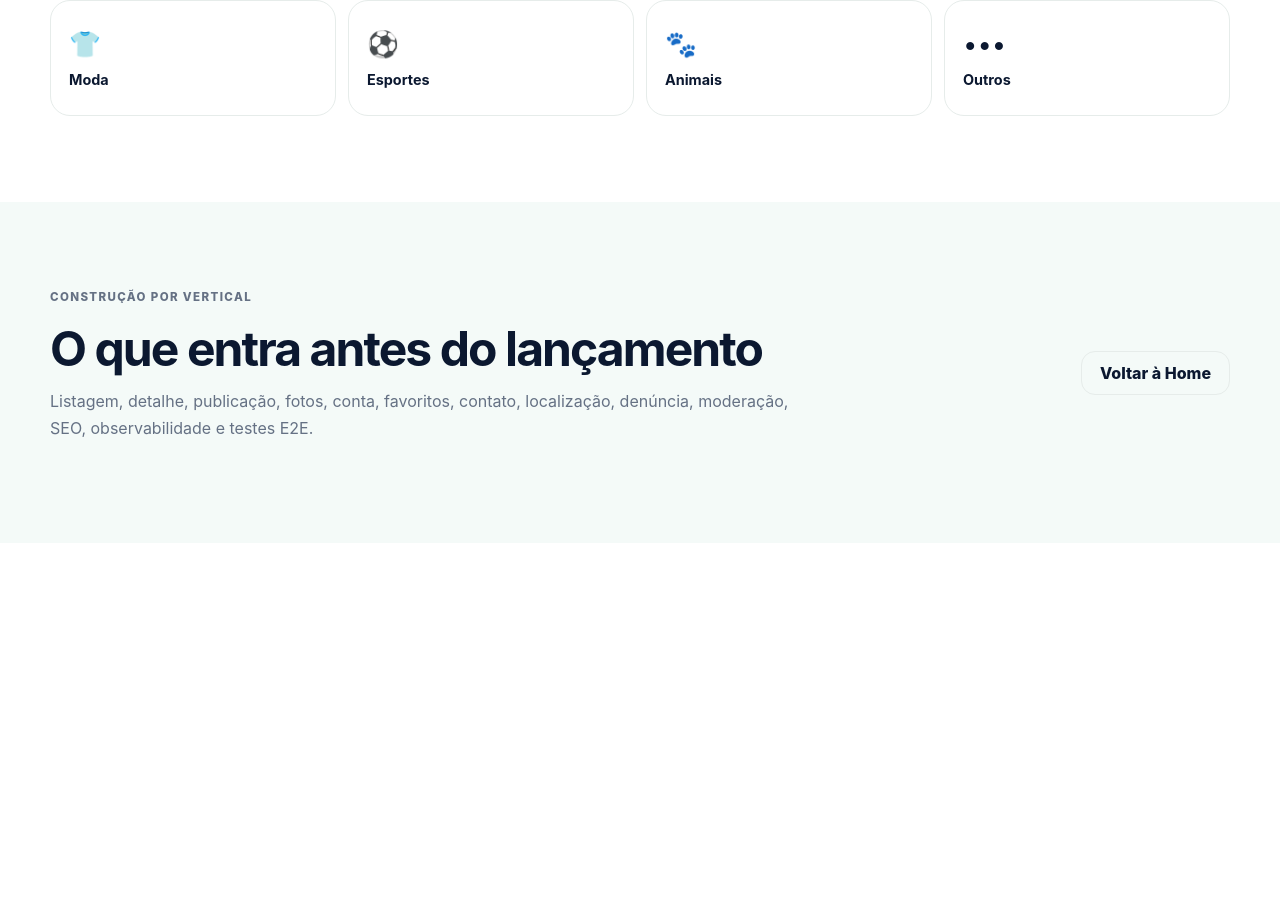
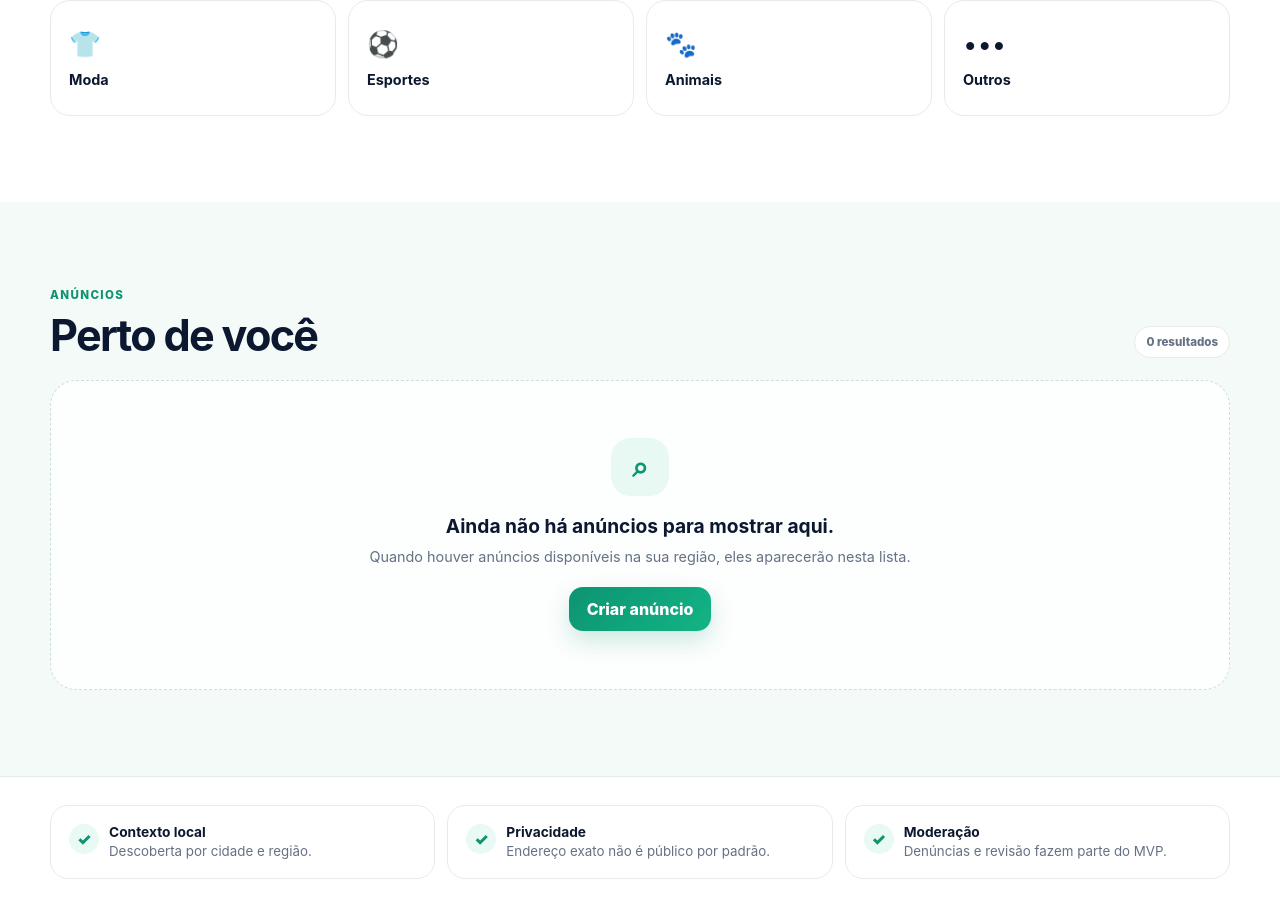
Before and after one commit to washingtonmsdj/teste-acheguese, a Next.js app: page /classificados in a window 1280 px wide. Shown: the part 957-1874 px from the top of the page. Before the commit the page ends 1500 px from the top, so only its background shows below. Built offline with nearby package versions, Linux system fonts and the light colour scheme.

Commit message:
feat: make classifieds discovery product-ready

```diff
--- a/src/app/classificados/page.tsx
+++ b/src/app/classificados/page.tsx
@@ -1,6 +1,11 @@
 import type { Metadata } from 'next';
 import Link from 'next/link';
-import { classifiedCategories } from '@/features/classifieds/domain/categories';
+import { ClassifiedCategoryNav } from '@/features/classifieds/components/category-nav';
+import { ClassifiedsEmptyState } from '@/features/classifieds/components/empty-state';
+import {
+  classifiedCategories,
+  isClassifiedCategoryId,
+} from '@/features/classifieds/domain/categories';
 import { SiteHeader } from '@/shared/layout/site-header';
 import { MobileTabbar } from '@/shared/layout/mobile-tabbar';
 
@@ -9,30 +14,66 @@ export const metadata: Metadata = {
   description: 'Classificados locais do Achegue-se: encontre e anuncie perto de você.',
 };
 
-export default function ClassifiedsPage() {
+type ClassifiedsPageProps = {
+  searchParams: Promise<{
+    q?: string;
+    categoria?: string;
+  }>;
+};
+
+export default async function ClassifiedsPage({
+  searchParams,
+}: ClassifiedsPageProps) {
+  const params = await searchParams;
+  const query = params.q?.trim().slice(0, 120) || undefined;
+  const activeCategory =
+    params.categoria && isClassifiedCategoryId(params.categoria)
+      ? params.categoria
+      : undefined;
+  const category = activeCategory
+    ? classifiedCategories.find((item) => item.id === activeCategory)
+    : undefined;
+  const hasFilters = Boolean(query || activeCategory);
+
   return (
     <main>
       <SiteHeader />
+
       <section className="classifiedHero">
         <div className="container classifiedHeroGrid">
           <div>
             <p className="eyebrow">Classificados Achegue-se</p>
             <h1>Compre e venda <em>perto de você.</em></h1>
             <p>
-              Um marketplace local pensado para descoberta por região, publicação rápida,
-              segurança e moderação.
+              Encontre oportunidades da sua região e publique de forma simples,
+              com foco em clareza, segurança e moderação.
             </p>
+
             <form className="classifiedSearch" action="/classificados">
-              <label className="srOnly" htmlFor="classified-search">Buscar classificados</label>
-              <input id="classified-search" name="q" placeholder="O que você está procurando?" />
+              <label className="srOnly" htmlFor="classified-search">
+                Buscar classificados
+              </label>
+              <input
+                id="classified-search"
+                name="q"
+                defaultValue={query}
+                placeholder="O que você está procurando?"
+                autoComplete="off"
+              />
+              {activeCategory && (
+                <input type="hidden" name="categoria" value={activeCategory} />
+              )}
               <button className="searchButton" type="submit">Buscar</button>
             </form>
           </div>
+
           <aside className="classifiedPitch">
-            <span>Venda algo hoje</span>
-            <strong>Publique em poucos passos.</strong>
-            <p>Fotos, categoria, preço e região — sem complicação.</p>
-            <Link className="primaryButton linkButton" href="/classificados/novo">Criar anúncio</Link>
+            <span>Anuncie no seu bairro</span>
+            <strong>Venda algo sem complicação.</strong>
+            <p>Fotos, categoria, preço e região em um fluxo direto e mobile-first.</p>
+            <Link className="primaryButton linkButton" href="/classificados/novo">
+              Criar anúncio
+            </Link>
           </aside>
         </div>
       </section>
@@ -41,33 +82,49 @@ export default function ClassifiedsPage() {
         <div className="sectionHeading">
           <div>
             <p className="eyebrow">Explorar</p>
-            <h2>Categorias de Classificados</h2>
-            <p>Estrutura inicial do primeiro vertical completo do MVP.</p>
+            <h2>Categorias</h2>
+            <p>Escolha uma categoria ou faça uma busca direta.</p>
           </div>
+          {hasFilters && <Link href="/classificados">Limpar filtros →</Link>}
         </div>
-        <div className="classifiedCategoryGrid">
-          {classifiedCategories.map((category) => (
-            <Link href={`/classificados?categoria=${category.id}`} key={category.id}>
-              <span aria-hidden="true">{category.icon}</span>
-              <strong>{category.label}</strong>
-            </Link>
-          ))}
+
+        <ClassifiedCategoryNav
+          activeCategory={activeCategory}
+          query={query}
+        />
+      </section>
+
+      <section className="section sectionSoft">
+        <div className="container">
+          <div className="classifiedResultsHeader">
+            <div>
+              <p className="eyebrow">Anúncios</p>
+              <h2>
+                {category
+                  ? category.label
+                  : query
+                    ? `Resultados para “${query}”`
+                    : 'Perto de você'}
+              </h2>
+            </div>
+            <span>0 resultados</span>
+          </div>
+
+          <ClassifiedsEmptyState
+            query={query}
+            hasFilters={hasFilters}
+          />
         </div>
       </section>
 
-      <section className="section sectionSoft">
-        <div className="container releasePanel">
-          <div>
-            <p className="eyebrow">Construção por vertical</p>
-            <h2>O que entra antes do lançamento</h2>
-            <p>
-              Listagem, detalhe, publicação, fotos, conta, favoritos, contato, localização,
-              denúncia, moderação, SEO, observabilidade e testes E2E.
-            </p>
-          </div>
-          <Link href="/" className="ghostButton linkButton">Voltar à Home</Link>
+      <section className="classifiedTrust">
+        <div className="container trustGrid">
+          <div><span>✓</span><strong>Contexto local</strong><small>Descoberta por cidade e região.</small></div>
+          <div><span>✓</span><strong>Privacidade</strong><small>Endereço exato não é público por padrão.</small></div>
+          <div><span>✓</span><strong>Moderação</strong><small>Denúncias e revisão fazem parte do MVP.</small></div>
         </div>
       </section>
+
       <MobileTabbar />
     </main>
   );
--- a/src/app/globals.css
+++ b/src/app/globals.css
@@ -56,7 +56,7 @@ h1, h2, h3, p { margin-top: 0; }
 .searchBox { margin-top: 26px; display: grid; grid-template-columns: 1fr; gap: 10px; padding: 10px; background: white; border: 1px solid var(--line); border-radius: 20px; box-shadow: var(--shadow); }
 .searchBox input { border: 0; outline: 0; min-width: 0; padding: 14px 12px; color: var(--ink); }
 .locationButton, .searchButton, .primaryButton, .ghostButton { border: 0; border-radius: 14px; min-height: 44px; padding: 0 18px; font-weight: 800; cursor: pointer; }
-.locationButton { background: #f5f8f7; color: #314256; text-align: left; }
+.locationButton { display: flex; align-items: center; background: #f5f8f7; color: #314256; text-align: left; cursor: default; }
 .searchButton, .primaryButton { color: white; background: linear-gradient(135deg, var(--brand), #13b486); box-shadow: 0 10px 24px rgba(12,148,112,.20); }
 .ghostButton { color: var(--ink); background: transparent; border: 1px solid var(--line); }
 
@@ -280,6 +280,11 @@ footer .brand small { color: #b9ded4; }
   border-color: rgba(12,148,112,.26);
   box-shadow: 0 12px 30px rgba(11,24,48,.07);
 }
+.classifiedCategoryGrid a.active {
+  border-color: var(--brand);
+  background: #effaf6;
+  box-shadow: 0 10px 26px rgba(12,148,112,.10);
+}
 .classifiedCategoryGrid span { font-size: 1.6rem; }
 .classifiedCategoryGrid strong { font-size: .9rem; }
 
@@ -425,3 +430,104 @@ footer .brand small { color: #b9ded4; }
   .formLayout { grid-template-columns: .85fr 1.15fr; align-items: start; gap: 70px; }
   .formIntro { position: sticky; top: 120px; }
 }
+
+
+.classifiedResultsHeader {
+  display: flex;
+  align-items: end;
+  justify-content: space-between;
+  gap: 18px;
+  margin-bottom: 22px;
+}
+.classifiedResultsHeader h2 {
+  margin-bottom: 0;
+  font-size: clamp(1.7rem, 7vw, 2.7rem);
+  line-height: 1;
+  letter-spacing: -.04em;
+}
+.classifiedResultsHeader > span {
+  flex: 0 0 auto;
+  padding: 8px 11px;
+  border: 1px solid var(--line);
+  border-radius: 999px;
+  background: white;
+  color: var(--muted);
+  font-size: .72rem;
+  font-weight: 800;
+}
+.classifiedEmptyState {
+  min-height: 310px;
+  display: grid;
+  place-items: center;
+  align-content: center;
+  gap: 18px;
+  padding: 34px 20px;
+  text-align: center;
+  border: 1px dashed #cfded9;
+  border-radius: 26px;
+  background: rgba(255,255,255,.78);
+}
+.emptyIcon {
+  width: 58px;
+  height: 58px;
+  display: grid;
+  place-items: center;
+  border-radius: 20px;
+  background: #e8f8f2;
+  color: var(--brand);
+  font-size: 1.8rem;
+  font-weight: 900;
+}
+.classifiedEmptyState h3 {
+  margin-bottom: 8px;
+  font-size: 1.2rem;
+}
+.classifiedEmptyState p {
+  max-width: 560px;
+  margin: 0 auto;
+  color: var(--muted);
+  line-height: 1.55;
+  font-size: .9rem;
+}
+.emptyActions {
+  display: flex;
+  flex-wrap: wrap;
+  justify-content: center;
+  gap: 9px;
+}
+.classifiedTrust {
+  padding: 28px 0 96px;
+  border-top: 1px solid var(--line);
+  background: white;
+}
+.trustGrid {
+  display: grid;
+  gap: 12px;
+}
+.trustGrid > div {
+  display: grid;
+  grid-template-columns: auto 1fr;
+  column-gap: 10px;
+  row-gap: 2px;
+  padding: 18px;
+  border: 1px solid var(--line);
+  border-radius: 18px;
+}
+.trustGrid span {
+  grid-row: 1 / 3;
+  width: 30px;
+  height: 30px;
+  display: grid;
+  place-items: center;
+  border-radius: 50%;
+  background: #e9f9f3;
+  color: var(--brand);
+  font-weight: 900;
+}
+.trustGrid strong { font-size: .86rem; }
+.trustGrid small { color: var(--muted); line-height: 1.4; }
+
+@media (min-width: 720px) {
+  .trustGrid { grid-template-columns: repeat(3, 1fr); }
+  .classifiedTrust { padding-bottom: 44px; }
+}
--- /dev/null
+++ b/src/features/classifieds/components/category-nav.tsx
@@ -0,0 +1,39 @@
+import Link from 'next/link';
+import {
+  classifiedCategories,
+  type ClassifiedCategoryId,
+} from '@/features/classifieds/domain/categories';
+
+type CategoryNavProps = {
+  activeCategory?: ClassifiedCategoryId;
+  query?: string;
+};
+
+export function ClassifiedCategoryNav({
+  activeCategory,
+  query,
+}: CategoryNavProps) {
+  return (
+    <div className="classifiedCategoryGrid" aria-label="Categorias de Classificados">
+      {classifiedCategories.map((category) => {
+        const params = new URLSearchParams();
+        params.set('categoria', category.id);
+        if (query) params.set('q', query);
+
+        const active = activeCategory === category.id;
+
+        return (
+          <Link
+            className={active ? 'active' : undefined}
+            href={`/classificados?${params.toString()}`}
+            key={category.id}
+            aria-current={active ? 'page' : undefined}
+          >
+            <span aria-hidden="true">{category.icon}</span>
+            <strong>{category.label}</strong>
+          </Link>
+        );
+      })}
+    </div>
+  );
+}
--- /dev/null
+++ b/src/features/classifieds/components/empty-state.tsx
@@ -0,0 +1,39 @@
+import Link from 'next/link';
+
+type EmptyStateProps = {
+  query?: string;
+  hasFilters: boolean;
+};
+
+export function ClassifiedsEmptyState({
+  query,
+  hasFilters,
+}: EmptyStateProps) {
+  return (
+    <div className="classifiedEmptyState">
+      <span className="emptyIcon" aria-hidden="true">⌕</span>
+      <div>
+        <h3>
+          {query
+            ? `Nenhum anúncio encontrado para “${query}”.`
+            : 'Ainda não há anúncios para mostrar aqui.'}
+        </h3>
+        <p>
+          {hasFilters
+            ? 'Tente remover os filtros ou publique um anúncio nessa categoria.'
+            : 'Quando houver anúncios disponíveis na sua região, eles aparecerão nesta lista.'}
+        </p>
+      </div>
+      <div className="emptyActions">
+        {hasFilters && (
+          <Link className="ghostButton linkButton" href="/classificados">
+            Limpar filtros
+          </Link>
+        )}
+        <Link className="primaryButton linkButton" href="/classificados/novo">
+          Criar anúncio
+        </Link>
+      </div>
+    </div>
+  );
+}
```
Also changed, not shown: src/app/page.tsx (+19 -15 lines), src/features/discovery/components/home-search.tsx (+5 -4 lines).
